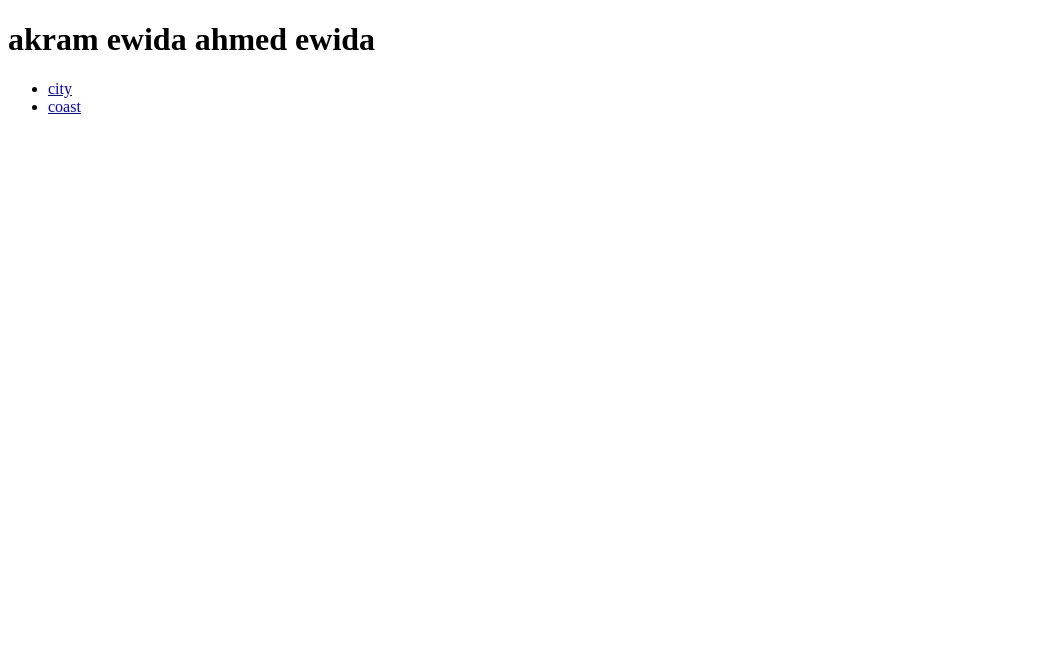
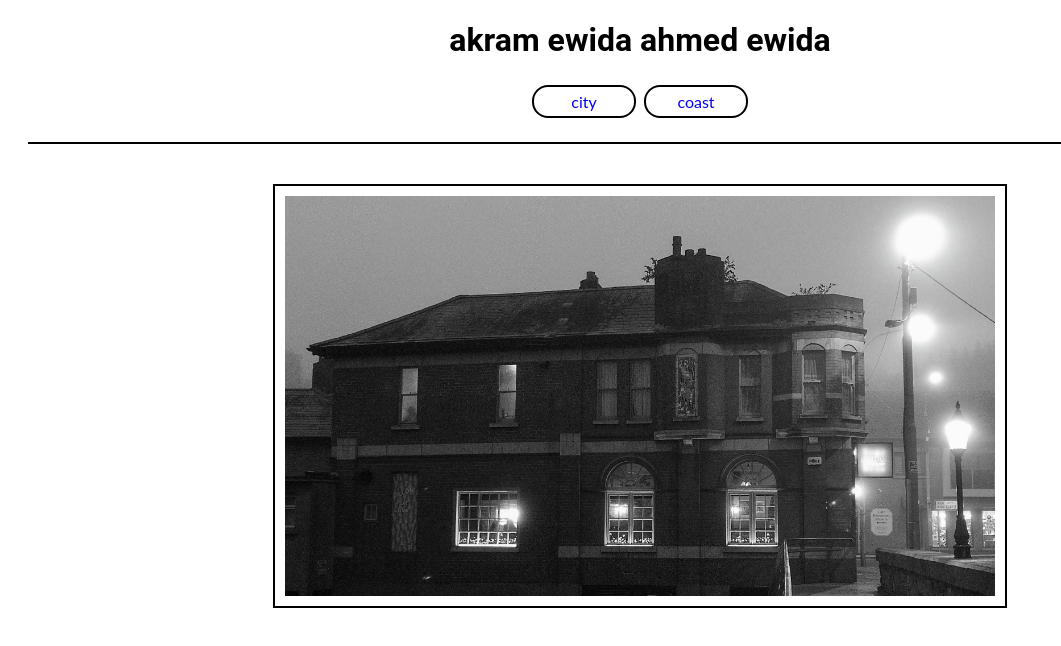
Before and after one commit to akramalex/vip, a plain HTML site: page index.html in a window 1280 px wide. Shown: the whole page, without its empty margins (0-1061 px from the left). Drawn offline with Linux system fonts and the light colour scheme.

Commit message:
feat: add images to the webtpages

```diff
--- a/index.html
+++ b/index.html
@@ -4,6 +4,7 @@
     <meta charset="UTF-8" />
     <meta http-equiv="X-UA-Compatible" content="IE=edge" />
     <meta name="viewport" content="width=device-width, initial-scale=1.0" />
+    <link rel="stylesheet" href="assets/css/style.css" />
     <title>AKRAM</title>
   </head>
   <body>
@@ -16,5 +17,8 @@
         <li><a href="coast.html">coast</a></li>
       </ul>
     </nav>
+    <section>
+      <figure><img src="assets/images/city.jpg" alt="an image" /></figure>
+    </section>
   </body>
 </html>
```
Also changed, not shown: coast.html (+5 -0 lines), assets/images/beach.jpg (added), assets/images/city.jpg (added).
